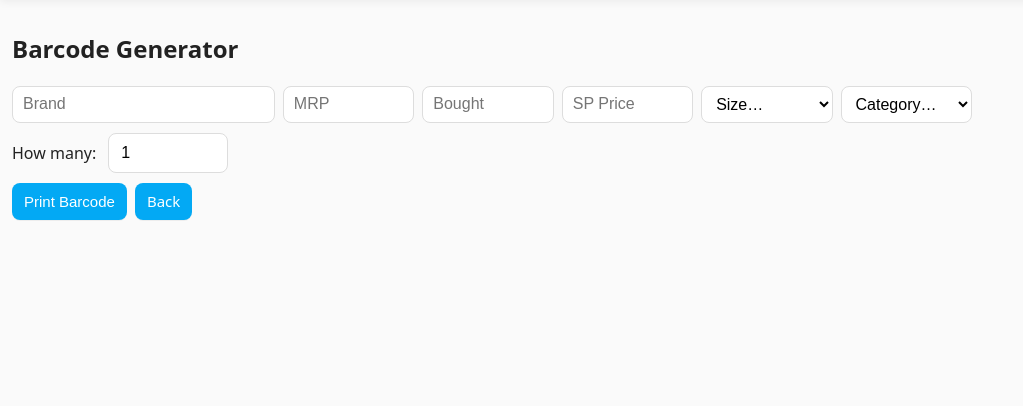
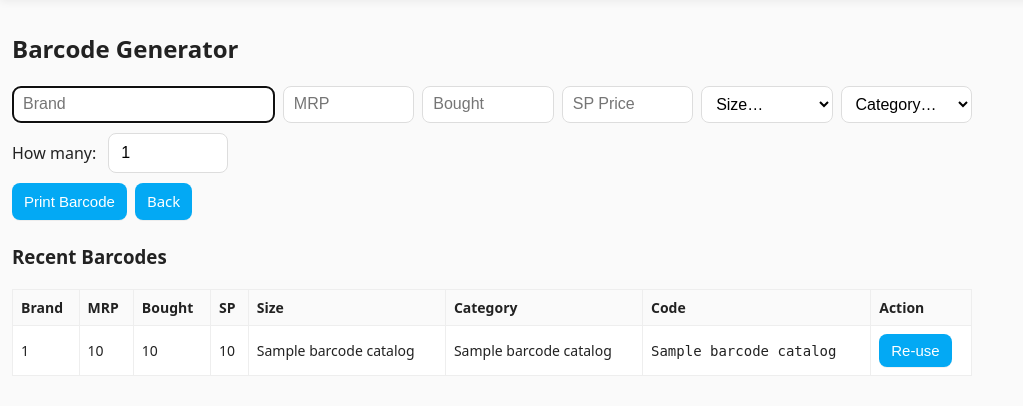
Before and after one commit to nagarjunakr55-tech/test, a Flask app: page /labels/ in a window 1280 px wide. Shown: the part 98-504 px from the top of the page, without its empty margins (0-1023 px from the left). Run offline with Flask 3, Linux system fonts and the light colour scheme; the visitor is signed in with stand-in values (Sample User, id 1); a database or web service that is not in the repository returns one stand-in record (values such as "Sample title"); some libraries are stand-ins or nearby versions.

Commit message:
barcode changes

```diff
--- a/labels.py
+++ b/labels.py
@@ -144,8 +144,51 @@ PRINT {max(1, int(copies))},1
 @labels_bp.get("/", endpoint="page")
 def labels_page():
     ensure_barcode_table()
-    # Renders your form template (make sure templates/labels_form.html exists)
-    return render_template("labels_form.html")
+
+    # Prefill from query params (when coming from Re-use)
+    brand = (request.args.get("brand") or "").strip()
+    mrp = request.args.get("mrp")
+    bought = request.args.get("bought")
+    sp = request.args.get("sp")
+    size = (request.args.get("size") or "").strip()
+    category = (request.args.get("category") or "").strip()
+    copies = int(request.args.get("copies") or 1)
+
+    # Normalize numbers
+    def safe_float(x):
+        if x is None or str(x).strip() == "": return None
+        try: return float(x)
+        except: return None
+
+    mrp_f = safe_float(mrp)
+    bought_f = safe_float(bought)
+    sp_f = safe_float(sp)
+
+    # Recent barcodes (list view)
+    rows = []
+    with get_connection() as conn:
+        with conn.cursor() as cur:
+            cur.execute("""
+                SELECT brand, COALESCE(mrp,0), COALESCE(bought_price,0), COALESCE(selling_price,0),
+                       size, category, barcode_data
+                  FROM barcode_catalog
+                 ORDER BY id DESC
+                 LIMIT 100
+            """)
+            rows = cur.fetchall()
+
+    return render_template(
+        "labels_form.html",
+        brand_val=brand,
+        mrp_val=mrp if mrp is not None else "",
+        bought_val=bought if bought is not None else "",
+        sp_val=sp if sp is not None else "",
+        size_val=size,
+        category_val=category,
+        copies_val=copies,
+        recent_rows=rows
+    )
+
 
 @labels_bp.post("/create", endpoint="create")
 def labels_create():
--- a/templates/labels_form.html
+++ b/templates/labels_form.html
@@ -16,41 +16,48 @@
     .form-grid { grid-template-columns: 1fr 1fr; }
     .brand { grid-column: 1 / span 2; } /* brand full width on mobile */
   }
+  table.barcode-list { width: 100%; max-width: 960px; border-collapse: collapse; margin-top: 18px; }
+  table.barcode-list th, table.barcode-list td { border: 1px solid #eee; padding: 8px; font-size: 14px; }
+  table.barcode-list th { background: #fafafa; text-align: left; }
 </style>
 
 <form method="post" action="{{ url_for('labels.create') }}">
   <div class="form-row form-grid">
     <input id="brand" class="brand" name="brand" placeholder="Brand" required
+           value="{{ brand_val or '' }}"
            tabindex="1" enterkeyhint="next" autocomplete="off" />
 
     <input id="mrp" name="mrp" placeholder="MRP"
            type="text" inputmode="decimal" pattern="[0-9]*"
+           value="{{ mrp_val or '' }}"
            tabindex="2" enterkeyhint="next" autocomplete="off" />
 
     <input id="bought" name="bought" placeholder="Bought"
            type="text" inputmode="decimal" pattern="[0-9]*"
+           value="{{ bought_val or '' }}"
            tabindex="3" enterkeyhint="next" autocomplete="off" />
 
     <input id="sp" name="sp" placeholder="SP Price"
            type="text" inputmode="decimal" pattern="[0-9]*"
+           value="{{ sp_val or '' }}"
            tabindex="4" enterkeyhint="next" autocomplete="off" />
 
     <select id="size" name="size" required tabindex="5" enterkeyhint="next">
-      <option value="">Size…</option>
-      <option>S</option><option>M</option><option>L</option><option>XL</option><option>XXL</option>
-      <option>28</option><option>30</option><option>32</option><option>34</option>
-      <option>36</option><option>38</option><option>40</option><option>42</option>
+      <!-- options injected by JS based on category -->
     </select>
 
     <select id="category" name="category" required tabindex="6" enterkeyhint="next">
       <option value="">Category…</option>
-      <option>Shirt</option><option>Pant</option><option>Short</option><option>T-Shirt</option>
+      <option value="Shirt">Shirt</option>
+      <option value="Pant">Pant</option>
+      <option value="Short">Short</option>
+      <option value="T-Shirt">T-Shirt</option>
     </select>
   </div>
 
   <div class="form-row" style="display:flex; align-items:center; gap:12px; max-width:420px;">
     <label for="copies">How many:</label>
-    <input id="copies" name="copies" value="1" min="1"
+    <input id="copies" name="copies" value="{{ copies_val or 1 }}" min="1"
            type="number" inputmode="numeric" tabindex="7" enterkeyhint="done" style="width:120px;" />
   </div>
 
@@ -60,30 +67,95 @@
   </div>
 </form>
 
+{% if recent_rows %}
+  <h3 style="margin-top:24px;">Recent Barcodes</h3>
+  <table class="barcode-list">
+    <thead>
+      <tr>
+        <th>Brand</th><th>MRP</th><th>Bought</th><th>SP</th><th>Size</th><th>Category</th><th>Code</th><th>Action</th>
+      </tr>
+    </thead>
+    <tbody>
+      {% for r in recent_rows %}
+      <tr>
+        <td>{{ r[0] }}</td>
+        <td>{{ (r[1] or 0)|int if r[1] is not none else '' }}</td>
+        <td>{{ (r[2] or 0)|int if r[2] is not none else '' }}</td>
+        <td>{{ (r[3] or 0)|int if r[3] is not none else '' }}</td>
+        <td>{{ r[4] }}</td>
+        <td>{{ r[5] }}</td>
+        <td><code>{{ r[6] }}</code></td>
+        <td>
+          <button class="btn" type="button"
+                  onclick="reuseFill('{{ r[0]|e }}','{{ (r[1] or '')|e }}','{{ (r[2] or '')|e }}','{{ (r[3] or '')|e }}','{{ r[4]|e }}','{{ r[5]|e }}')">
+            Re-use
+          </button>
+        </td>
+      </tr>
+      {% endfor %}
+    </tbody>
+  </table>
+{% endif %}
+
 <script>
-(function() {
+(function () {
+  // ----- Focus order (Enter/Next) -----
   const order = ["brand","mrp","bought","sp","size","category","copies"];
   function focusNext(id) {
     const idx = order.indexOf(id);
-    const nextId = idx >= 0 && idx < order.length - 1 ? order[idx+1] : null;
-    if (nextId) document.getElementById(nextId)?.focus();
+    if (idx >= 0 && idx < order.length - 1) {
+      document.getElementById(order[idx+1])?.focus();
+    }
   }
   function handleEnterAdvance(e) {
-    if (e.key === "Enter") {
-      e.preventDefault();
-      focusNext(e.target.id);
-    }
+    if (e.key === "Enter") { e.preventDefault(); focusNext(e.target.id); }
   }
   order.forEach(id => {
     const el = document.getElementById(id);
     if (!el) return;
-    if (el.tagName === "INPUT") {
-      el.addEventListener("keydown", handleEnterAdvance);
-    } else if (el.tagName === "SELECT") {
-      el.addEventListener("keydown", handleEnterAdvance);
-      el.addEventListener("change", () => focusNext(id));
-    }
+    el.addEventListener("keydown", handleEnterAdvance);
+    if (el.tagName === "SELECT") el.addEventListener("change", () => focusNext(id));
   });
+
+  // ----- Size options based on category (like PyQt version) -----
+  const sizesAlpha = ["S","M","L","XL","XXL"];
+  const sizesNumeric = ["28","30","32","34","36","38","40","42"];
+  const sizeSel = document.getElementById("size");
+  const catSel  = document.getElementById("category");
+  const initialCategory = "{{ category_val or '' }}";
+  const initialSize = "{{ size_val or '' }}";
+
+  function populateSizes(category, selected) {
+    sizeSel.innerHTML = "";
+    const opts = (category === "Pant" || category === "Short") ? sizesNumeric : sizesAlpha;
+    sizeSel.appendChild(new Option("Size…", ""));
+    opts.forEach(v => sizeSel.appendChild(new Option(v, v)));
+    if (selected) sizeSel.value = selected;
+  }
+
+  // Initialize category & sizes
+  if (initialCategory) catSel.value = initialCategory;
+  populateSizes(catSel.value || "", initialSize || "");
+  catSel.addEventListener("change", () => populateSizes(catSel.value, ""));
+
+  // ----- Re-use button: prefill form from table -----
+  window.reuseFill = function(brand, mrp, bought, sp, size, category) {
+    document.getElementById("brand").value  = brand || "";
+    document.getElementById("mrp").value    = mrp || "";
+    document.getElementById("bought").value = bought || "";
+    document.getElementById("sp").value     = sp || "";
+    // set category first so sizes are correct
+    catSel.value = category || "";
+    populateSizes(catSel.value, size || "");
+    // focus on copies last so user can quickly set quantity and hit Enter/Done
+    document.getElementById("copies").focus({preventScroll:false});
+    window.scrollTo({top: 0, behavior: "smooth"});
+  };
+
+  // Optional: focus Brand on load if empty
+  if (!document.getElementById("brand").value) {
+    document.getElementById("brand").focus();
+  }
 })();
 </script>
 {% endblock %}
```
